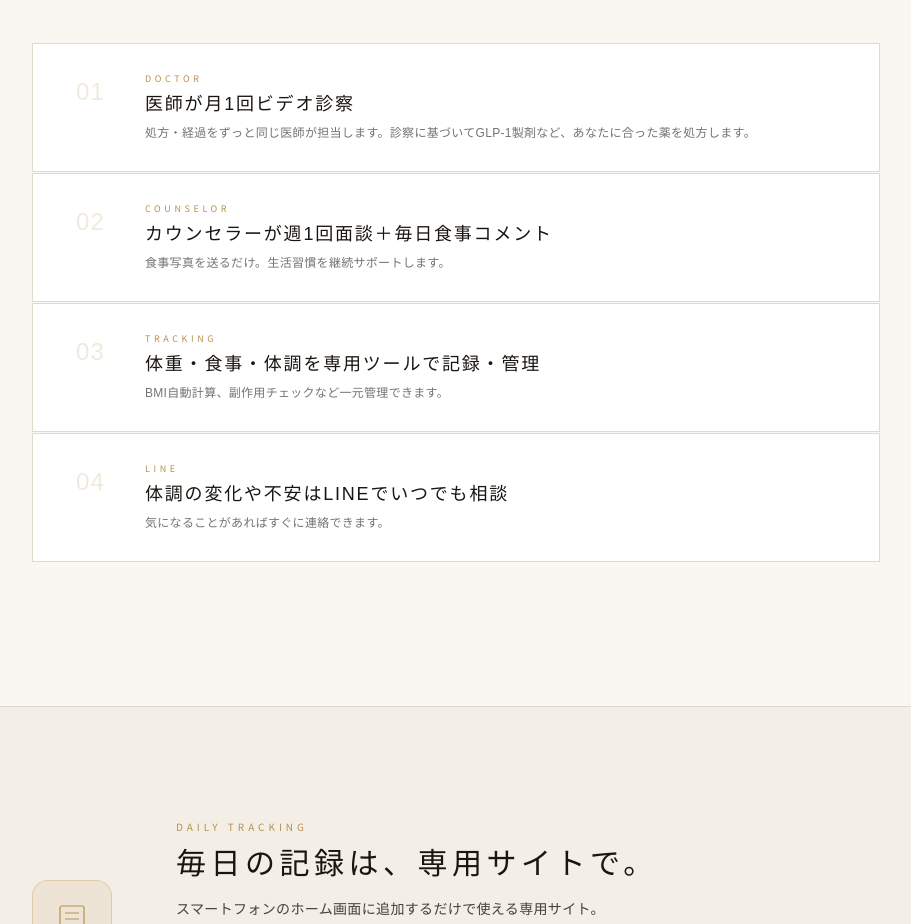
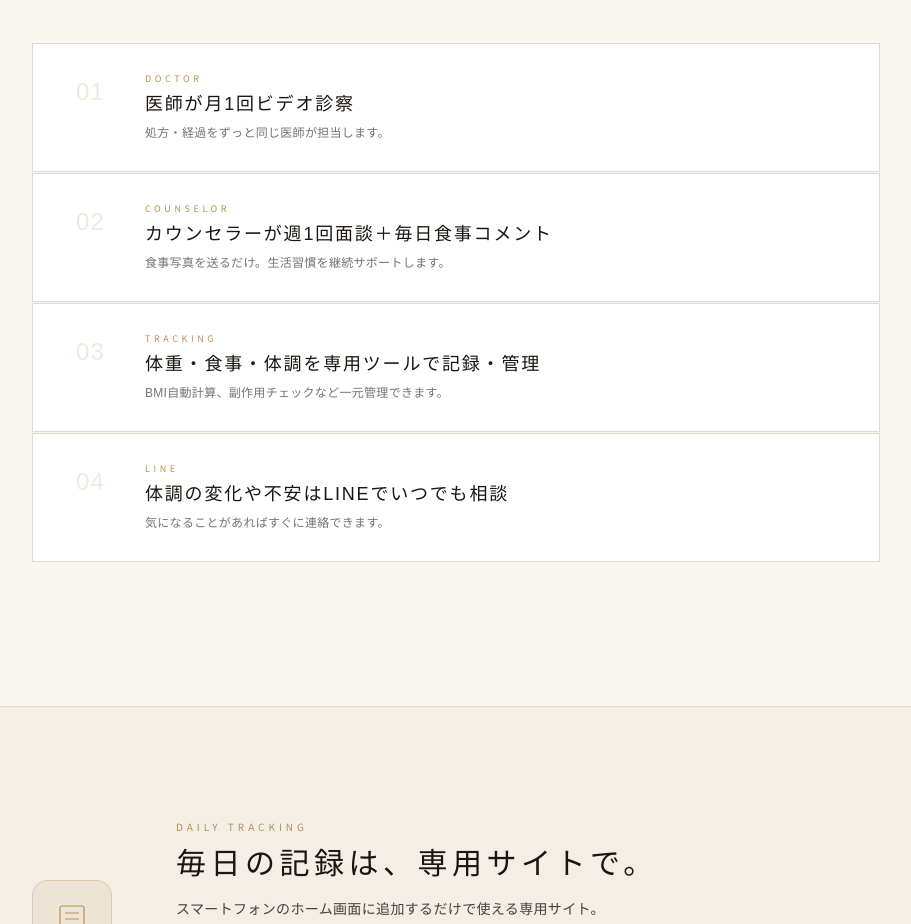
Before and after one commit to fumito2025-source/tokyo-beauty-online-clinic, a Next.js app: page / in a window 1280 px wide. Shown: the part 1900-2824 px from the top of the page, without its empty margins (184-1095 px from the left). Built offline with nearby package versions, Linux system fonts and the light colour scheme.

Commit message:
Revert "医師診察の説明にGLP-1処方の一文を追加"
This reverts commit b389ea0740a7ba1dc9da8b5410e809dddc23a81f.

```diff
--- a/src/app/page.tsx
+++ b/src/app/page.tsx
@@ -281,7 +281,7 @@ export default function HomePage() {
             </p>
             <div className="space-y-px">
               {[
-                { en: "DOCTOR", label: "医師が月1回ビデオ診察", desc: "処方・経過をずっと同じ医師が担当します。診察に基づいてGLP-1製剤など、あなたに合った薬を処方します。" },
+                { en: "DOCTOR", label: "医師が月1回ビデオ診察", desc: "処方・経過をずっと同じ医師が担当します。" },
                 { en: "COUNSELOR", label: "カウンセラーが週1回面談＋毎日食事コメント", desc: "食事写真を送るだけ。生活習慣を継続サポートします。" },
                 { en: "TRACKING", label: "体重・食事・体調を専用ツールで記録・管理", desc: "BMI自動計算、副作用チェックなど一元管理できます。" },
                 { en: "LINE", label: "体調の変化や不安はLINEでいつでも相談", desc: "気になることがあればすぐに連絡できます。" },
```
